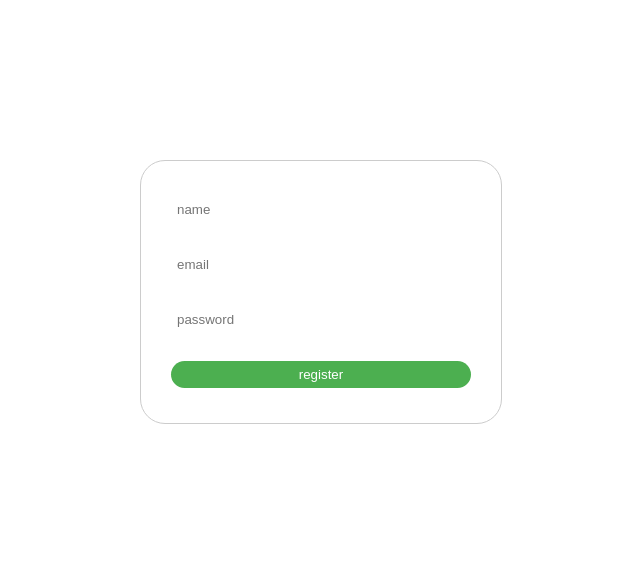
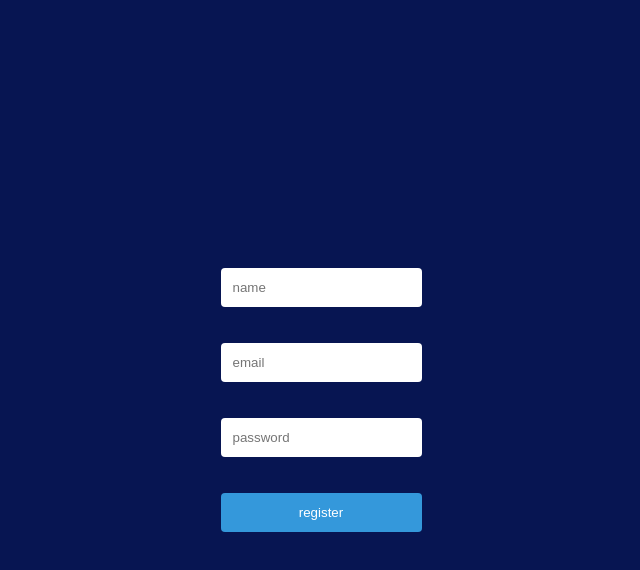
Before and after one commit to jonatavsantos/login-cookies, a website: page front/index.html in a window 1280 px wide. Shown: the whole page, without its empty margins (319-959 px from the left). Drawn offline with Linux system fonts and the light colour scheme.

Commit message:
Front-end register

```diff
--- a/front/index.html
+++ b/front/index.html
@@ -9,8 +9,8 @@
 <body>
     <div class="box">
     <form action="/postuser" method="post">
-        <input type="text" id="name" name="name" placeholder="name"><br><br>
-        <input type="email" id="email" name="email" placeholder="email"><br><br>
+        <input type="text" id="name" name="name" placeholder="name" autocomplete="off" ><br><br>
+        <input type="email" id="email" name="email" placeholder="email" autocomplete="off"><br><br>
         <input type="password" id="password" name="password" placeholder="password"><br><br>
         <input type="submit" id="submit" value="register">
     </form>
--- a/front/style.css
+++ b/front/style.css
@@ -1,37 +1,43 @@
-
+body {
+    font-family: 'Arial', sans-serif;
+    background-color: #071552;
+    color: #fdfdfd;
+    display: flex;
+    align-items: center;
+    justify-content: center;
+    height: 100vh;
+    margin: 0;
+  }
 
   .box {
-    width: 300px;
-    margin: 160px auto;
-    padding: 30px;
-    border: 1px solid #ccc;
-    border-radius: 25px;
-    background-color: ffff;
+    background-color: #071552;
+    padding: 20px;
+  }
+
+  form {
+    display: flex;
+    flex-direction: column;
   }
 
   input {
-    width: 100%;
-    padding: 6px;
-    margin: 5px 0;
-    box-sizing: border-box;
-    color:red;
+    padding: 12px;
     border: none;
-    background-color: transparent;
-    border-width: 1px;
-    border-radius: 20px;
+    border-radius: 4px;
+    transition: border-color 0.3s, box-shadow 0.3s;
+    background-color: #ffffff;
+    color: #000000;
   }
 
   input:focus {
-    outline: none;
-    border-color: #af4c4c; /* Cor da borda ao clicar no input */
+    border-color: #071552;
   }
 
-#submit {
-    background-color: #4caf50;
-    color: white;
+  input[type="submit"] {
+    background-color: #3498db;
+    color: #fff;
     cursor: pointer;
   }
 
-#submit:hover {
-    background-color: #45a049;
+  input[type="submit"]:hover {
+    background-color: #2980b9;
   }
```
Also changed, not shown: 2 other files. Lines whose indentation alone changed are shown as unchanged.
